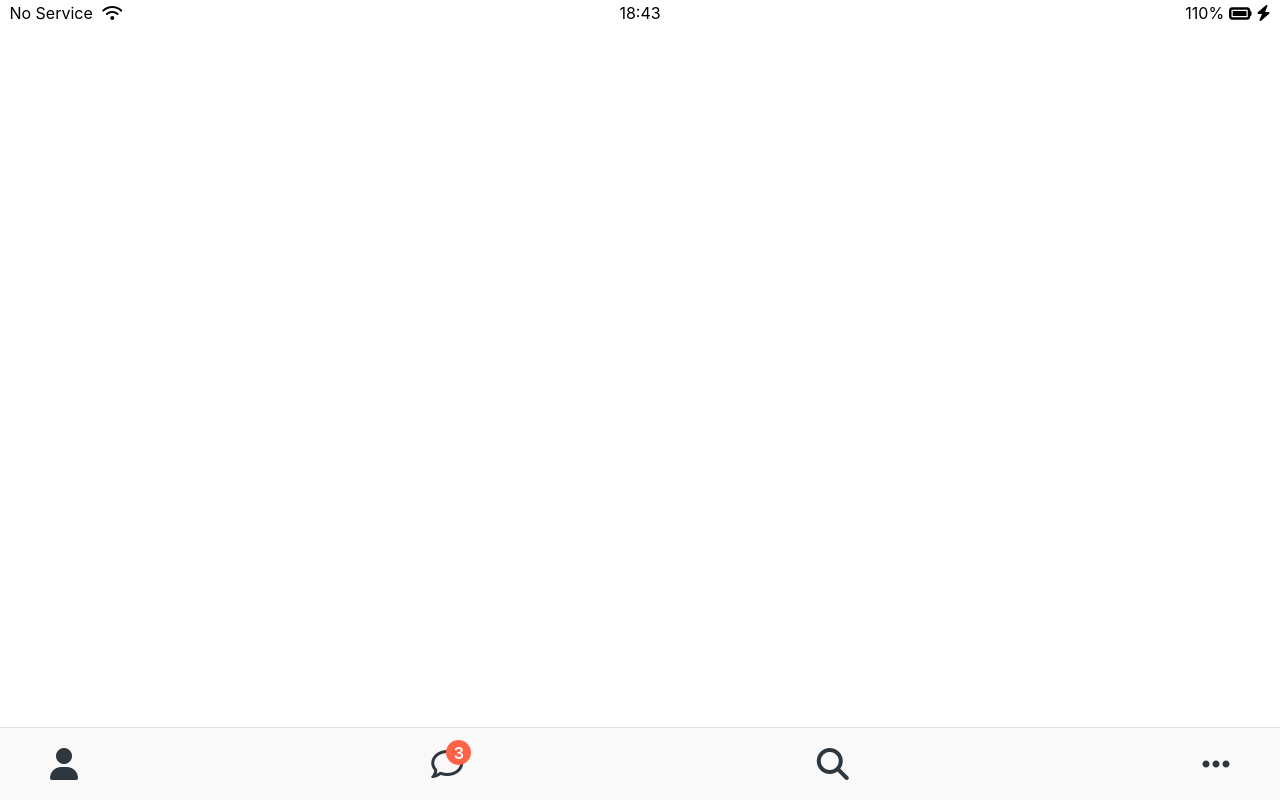
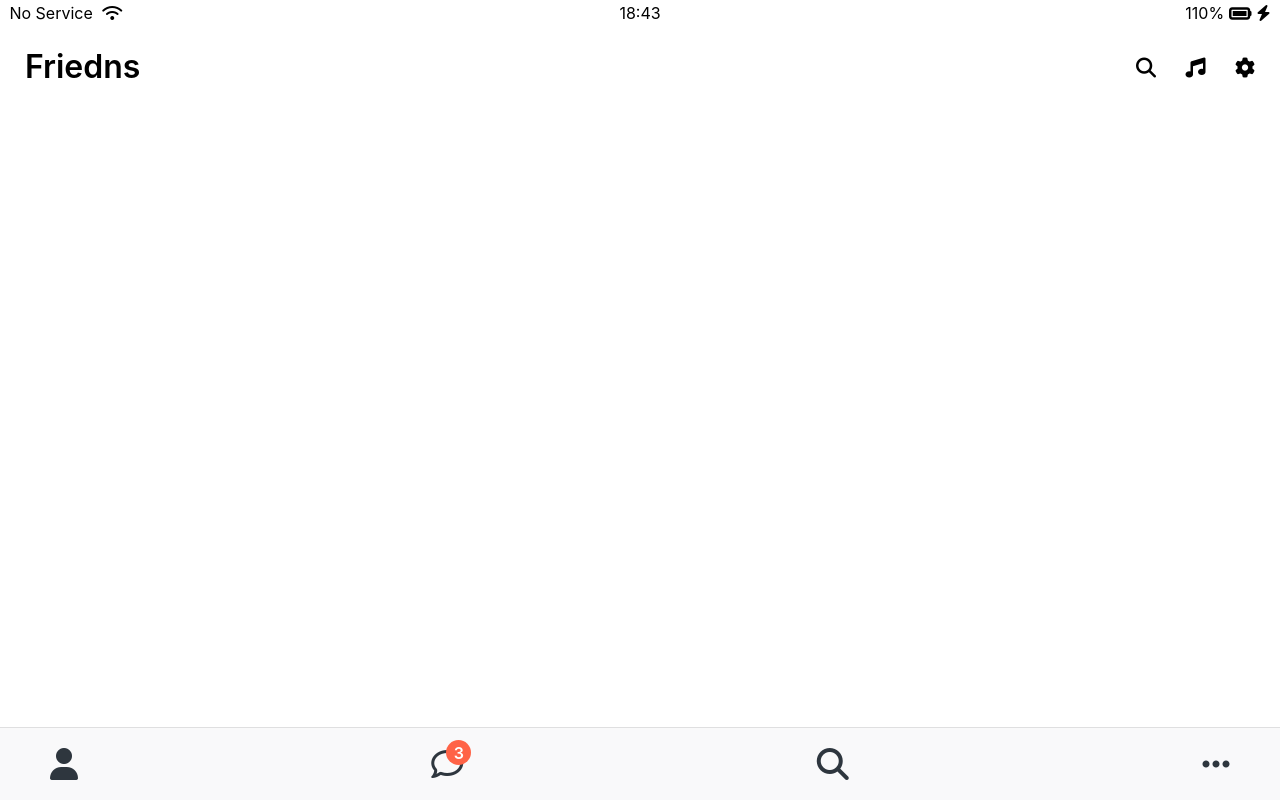
Before and after one commit to joraeng/KoKoaTalk_CloneCoding, a plain HTML site: page friends.html in a window 1280 px wide. Drawn offline with Linux system fonts and the light colour scheme.

Commit message:
screen-header

```diff
--- /dev/null
+++ b/css/components/screen-header.css
@@ -0,0 +1,14 @@
+.screen-header {
+  display: flex;
+  justify-content: space-between;
+  align-items: center;
+  padding: 25px;
+}
+
+.screen-header__title {
+  font-size: 32px;
+  font-weight: 600;
+}
+.screen-header__icons span {
+  margin-left: 25px;
+}
--- a/css/components/status-bar.css
+++ b/css/components/status-bar.css
@@ -1,8 +1,4 @@
 .status-bar {
-  position: fixed;
-  top: 0px;
-  width: 100%;
-  box-sizing: border-box;
   display: flex;
   justify-content: center;
   padding: 5px 3px;
--- a/css/styles.css
+++ b/css/styles.css
@@ -4,6 +4,7 @@
 /* Components */
 @import "components/status-bar.css";
 @import "components/nav-bar.css";
+@import "components/screen-header.css";
 /* Screens */
 @import "screens/login.css";
 body {
--- a/friends.html
+++ b/friends.html
@@ -22,6 +22,16 @@
                 <i class="fas fa-bolt"></i>
             </div>
         </div>
+
+        <header class="screen-header">
+            <h1 class="screen-header__title">Friedns</h1>
+            <div class="screen-header__icons">
+                <span><i class="fas fa-search fa-lg"></i></span>
+                <span><i class="fas fa-music fa-lg"></i></span>
+                <span><i class="fas fa-cog fa-lg"></i></span>
+            </div>
+        </header>
+
         <nav class="nav">
             <ul class="nav__list">
                 <li class="nav-btn"><a class="nav__link"href="friends.html"><i class="fas fa-user fa-2x"></i></a></li>
```
